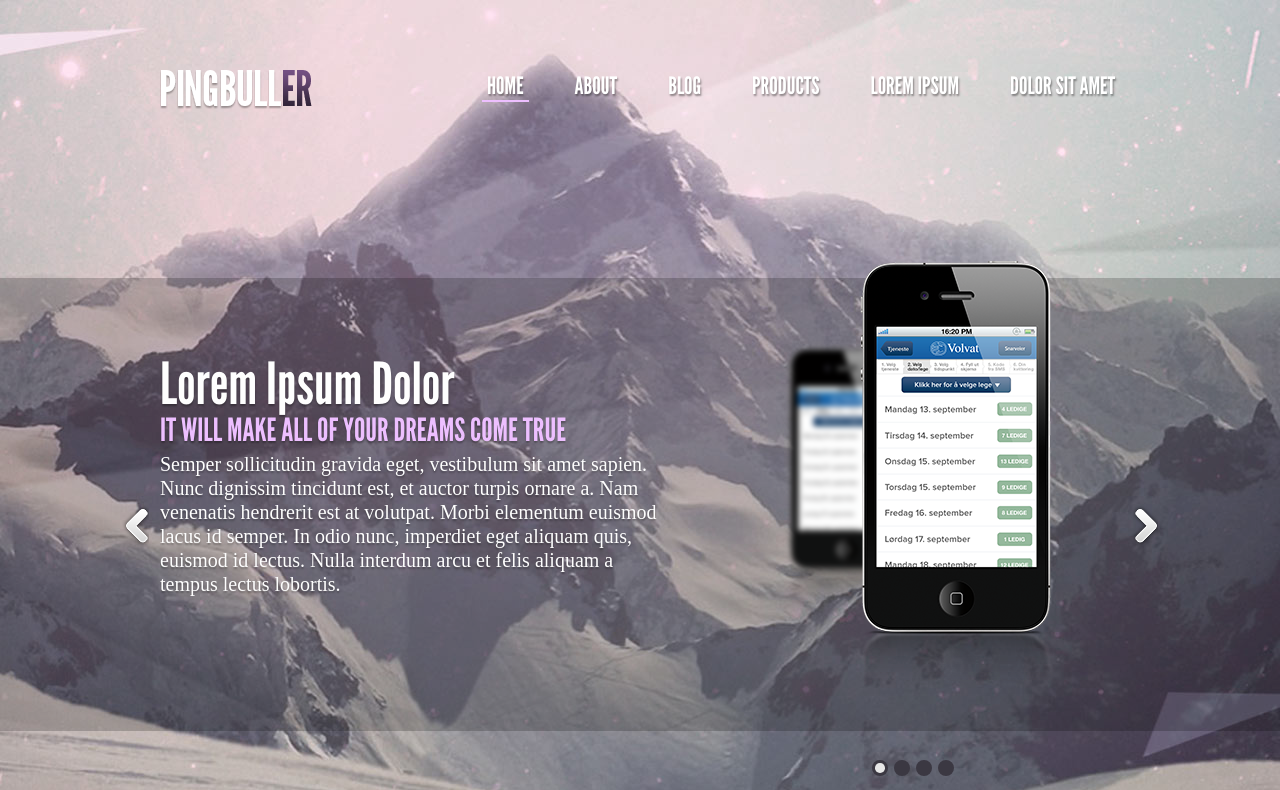
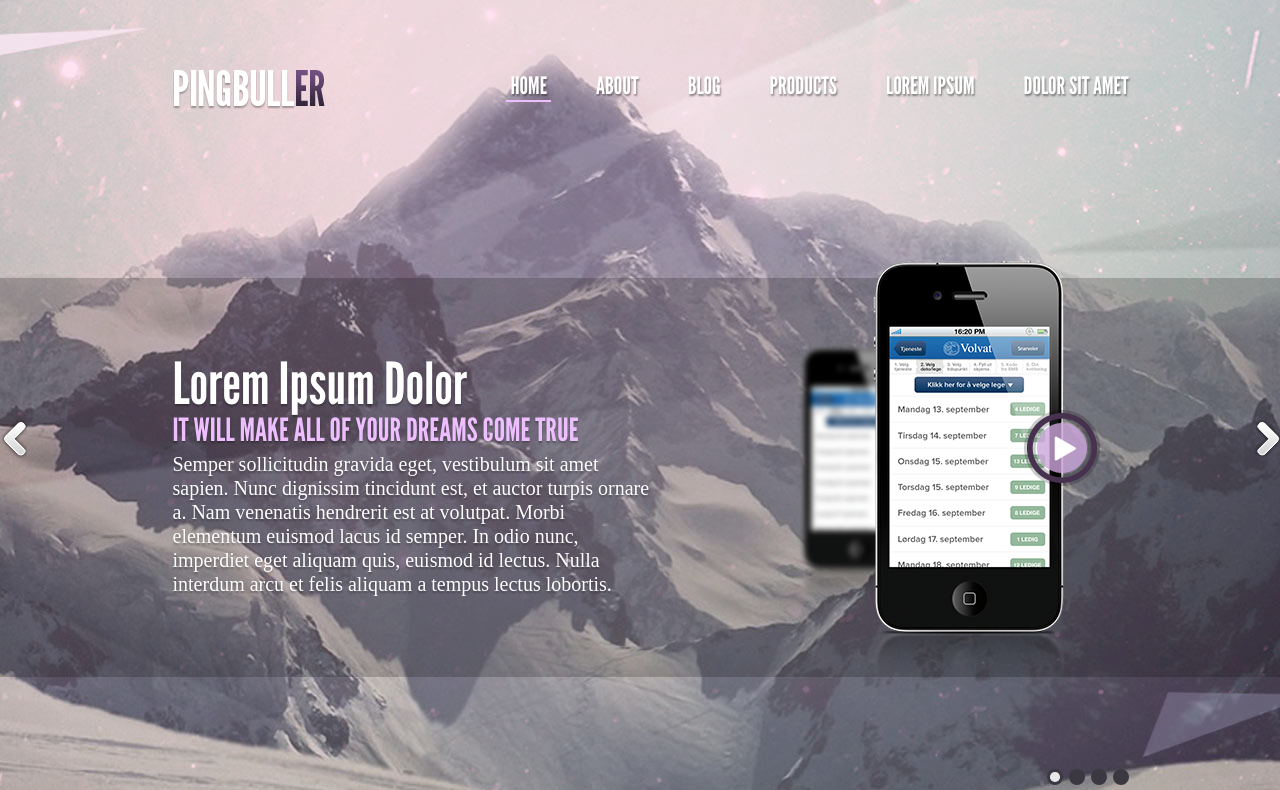
Before and after one commit to Vito4ka/Homework, a plain HTML site: page dz7-8/index.html in a window 1280 px wide. Shown: the top 790 px of the page. Drawn offline with Linux system fonts and the light colour scheme.

Commit message:
fixed comment

```diff
--- a/dz7-8/css/style.css
+++ b/dz7-8/css/style.css
@@ -60,10 +60,11 @@ header {
     background: #af9fb1 url(../img/bg.jpg) no-repeat;
     background-position: center top;
     border-bottom: 1px solid #33253a;
-    padding-bottom: 103px;
+    padding-bottom: 167px;
 }
 .container {
     max-width: 960px;
+    padding-left: 25px;
     margin: 0 auto;
     position: relative;
 }
@@ -131,7 +132,7 @@ header {
     margin-left: 0;
 }
 .menu a {
-    padding: 0 5px;
+    padding: 0 4px;
     text-decoration: none;
     color: white;
     font-family: "LeagueGothic";
@@ -251,6 +252,7 @@ header {
 }
 /*-------------------------aside--slider-----------------------------*/
 aside {
+  position: relative;
     background: rgba(0, 0, 0, 0.2);
     margin-top: 137px;
     box-sizing: border-box;
@@ -263,6 +265,7 @@ aside {
 .box1 {
     position: relative;
     top: -17px;
+    margin-bottom: -35px;
 }
 .slider img {
   text-align: center;
@@ -276,7 +279,7 @@ aside {
     text-shadow: 0 2px 2px rgba(0, 0, 0, 0.3);
 }
 .content-txt {
-  width: 517px;
+  width: 490px;
 }
 .image {
       float: right;
@@ -305,7 +308,7 @@ aside {
 }
 @media (max-width: 959px) {
   .content-txt {
-      width: 317px;
+      width: 300px;
     }
     .slider__headline {
         font-size: 48px;
@@ -324,7 +327,7 @@ aside {
 }
 @media  (max-width: 767px) {
   .content-txt {
-      width: 156px;
+      width: 140px;
     }
     .image {
           width: 304px;
@@ -391,8 +394,8 @@ aside {
     width: 123px;
     height: 13px;
     position: absolute;
-    bottom: -42px;
-    right: 125px;
+    bottom: -105px;
+    right: 110px;
 }
 .switch > ul {
     list-style: none;
@@ -422,35 +425,19 @@ aside {
 
 .slider-prev, .slider-next {
   position: absolute;
-  top: 50%;
+  top: 35%;
   width: 27px;
   height: 42px;
   cursor:  pointer;
  }
 
 .slider-prev {
-    left: -4%;
+    left: 0;
     background: url('../img/icons.png') 0 0 no-repeat;
 }
 .slider-next {
-  right: -4%;
+  right: 0;
   background: url('../img/icons.png') 0 -52px no-repeat;
-}
-@media only screen and (max-width: 959px) {
-    .slider-prev {
-        left: -1%;
-    }
-    .slider-next {
-        right: -1%;
-    }
-}
-@media only screen and (max-width: 479px) {
-    .slider-prev {
-        left: 3%;
-    }
-    .slider-next {
-        right: 3%;
-    }
 }
 /*-------------------------col-------------------------------------------------*/
 
@@ -897,14 +884,14 @@ aside {
     width: 78px;
     height: 65px;
 }
-i-play {
+.i-play {
     position: absolute;
     top: 132px;
-    left: 71.5%;
-    z-index: 112;
-    background: url('../img/ play.png') 0 -137px no-repeat;
-    width: 70px;
-    height: 70px;
+    left: 80%;
+    z-index: 12;
+    background: url('../img/i-play.png') no-repeat;
+    width: 76px;
+    height: 76px;
     cursor: pointer;
 }
 @media (max-width: 959px) {
@@ -915,7 +902,7 @@ i-play {
 }
 @media (max-width: 767px) {
     .i-play {
-        background: url('../img/i-play_mini.png') 0 0 no-repeat;
+        background: url('../img/i-play_mini.png') no-repeat;
         width: 52px;
         height: 52px;
         top: 95px;
--- a/dz7-8/index.html
+++ b/dz7-8/index.html
@@ -101,10 +101,11 @@
                      </div>
                   </div>
                 </div>
-                  <i class="slider-prev"></i>
-                  <i class="slider-next"></i>
-                  <i class="ico i-play"></i>
-               <div class="switch">
+              </div>
+                <i class="slider-prev"></i>
+                <i class="slider-next"></i>
+                <i class="ico i-play"></i>
+                <div class="switch">
                   <ul>
                      <li>
                         <div class="switch__on"></div>
@@ -114,7 +115,6 @@
                      <li></li>
                   </ul>
                </div>
-            </div>
          </aside>
          <!-- / .End slider -->
       </header>
```
